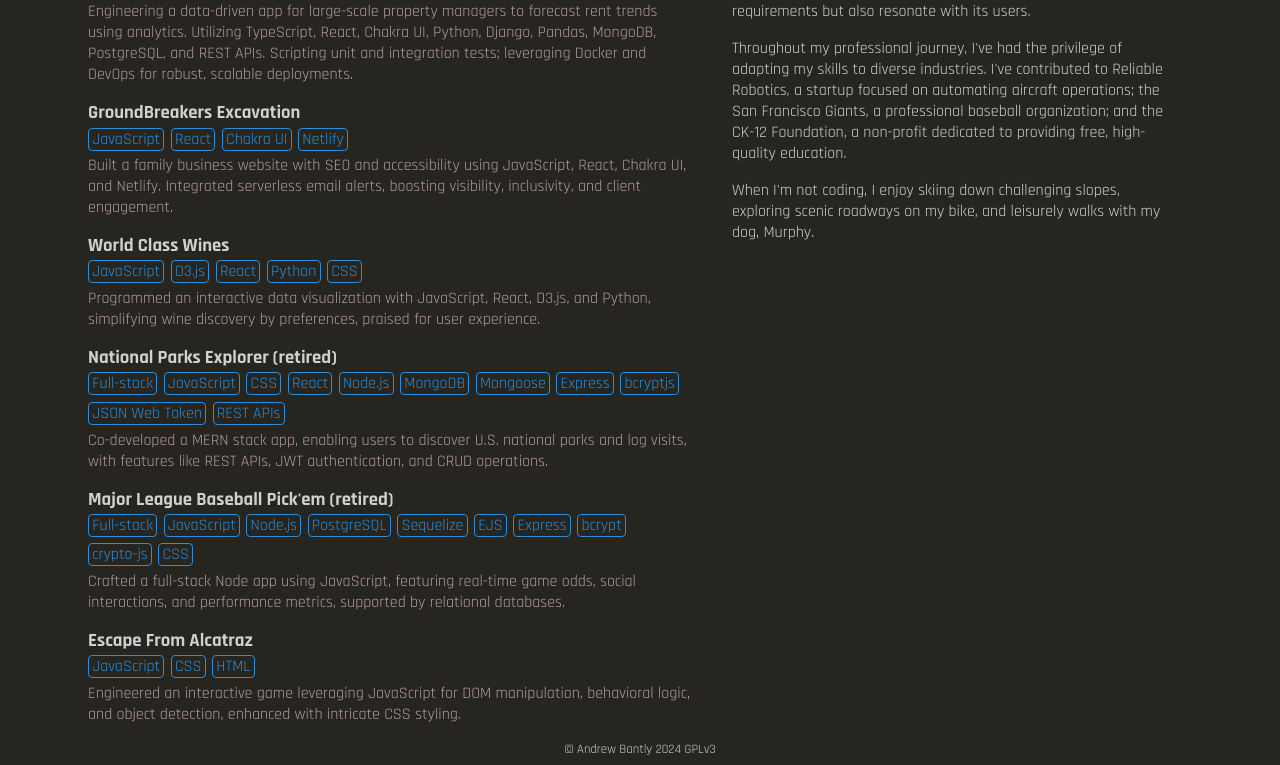
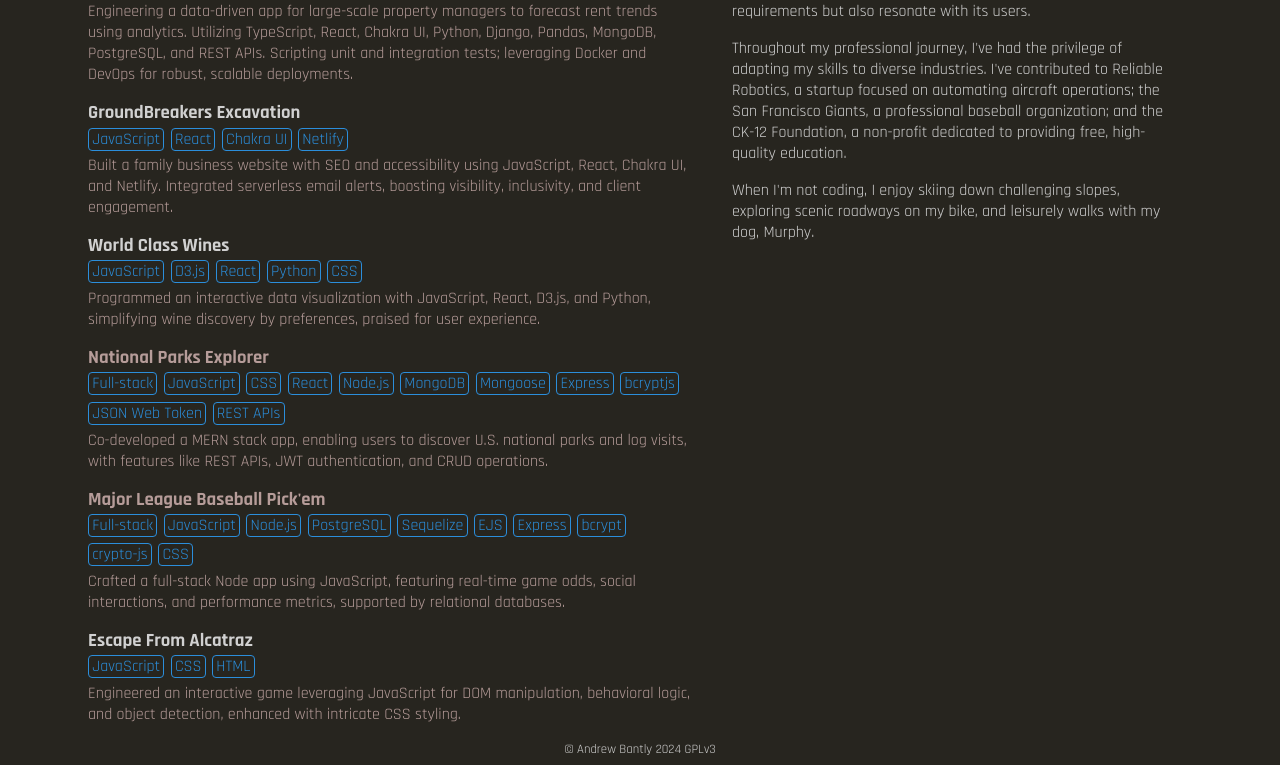
Before and after one commit to andrewbantly/portfolio, a Next.js app: page / in a window 1280 px wide. Shown: the part 574-1339 px from the top of the page. Built offline with nearby package versions, Linux system fonts and the light colour scheme.

Commit message:
project data structure update

```diff
--- a/components/Projects.js
+++ b/components/Projects.js
@@ -5,11 +5,12 @@ export default function Projects() {
 
     const projectList = myProjects.map((project, i) => {
         const techs = project.tools.map((tech, i) => {
-            return(
+            return (
                 <p key={`tech-key-${i}`} className={`${styles.technologies}`}>{tech}</p>
             )
         })
-        return(
+        if (project.active) {
+            return (
                 <div className={`${styles.column}`} key={`key=${i}`}>
                     <a href={project.link} target="_blank"><h3 className={`${styles.projectHeader}`}>{project.name}</h3></a>
                     <div className={`${styles.techContainer}`}>
@@ -18,8 +19,19 @@ export default function Projects() {
                     <p className={`${styles.projectDescription}`}>{project.description}</p>
                 </div>
             )
+        } else {
+            return (
+                <div className={`${styles.column}`} key={`key=${i}`}>
+                    <h3 className={`${styles.projectHeader}`}>{project.name}</h3>
+                    <div className={`${styles.techContainer}`}>
+                        {techs}
+                    </div>
+                    <p className={`${styles.projectDescription}`}>{project.description}</p>
+                </div>
+            )
+        }
     })
-            return(
+    return (
         <div className={`${styles.container}`}>
             <h2>Projects</h2>
             {projectList}
--- a/projectData.js
+++ b/projectData.js
@@ -3,38 +3,45 @@ const myProjects = [
         name: "SoBet",
         link: "https://sobet.io/",
         description: "As a Junior Developer at SoBet, I lead in the development and testing of new software, significantly accelerating feature rollouts and bug resolution timelines. My experience encompasses using PHP and Laravel for backend API solutions, with MySQL as the database of choice for all developments. On the front-end, I apply Vue.js and JavaScript to create intuitive user interfaces, while for mobile application development, I rely on TypeScript, React Native, and Redux for building robust solutions. Beyond the development work, I have authored comprehensive documentation to streamline the configuration of local environments, reducing setup time by 40%. Additionally, my efforts in enhancing user support have led to reductions in first reply and requester wait times by 1.1 and 1.2 hours, respectively.",
-        tools: ["PHP", "Laravel", "mySQL", "TypeScript", "React Native", "Redux", "Vue.js", "JavaScript"]
+        tools: ["PHP", "Laravel", "mySQL", "TypeScript", "React Native", "Redux", "Vue.js", "JavaScript"],
+        active: true,
     },
     {
         name: "LeasePeek (in progress)",
         link: "https://github.com/andrewbantly/leasepeek",
         description: "Engineering a data-driven app for large-scale property managers to forecast rent trends using analytics. Utilizing TypeScript, React, Chakra UI, Python, Django, Pandas, MongoDB, PostgreSQL, and REST APIs. Scripting unit and integration tests; leveraging Docker and DevOps for robust, scalable deployments.",
-        tools: ["TypeScript", "React", "Chakra UI", "Python", "Django", "Pandas", "MongoDB", "PostgreSQL", "REST APIs", "JSON Web Token", "ApexCharts.js", "Coverage.py", "Docker"]
+        tools: ["TypeScript", "React", "Chakra UI", "Python", "Django", "Pandas", "MongoDB", "PostgreSQL", "REST APIs", "JSON Web Token", "ApexCharts.js", "Coverage.py", "Docker"],
+        active: true,
     }, {
         name: "GroundBreakers Excavation",
         link: "https://groundbreakersexcavation.com/",
         description: "Built a family business website with SEO and accessibility using JavaScript, React, Chakra UI, and Netlify. Integrated serverless email alerts, boosting visibility, inclusivity, and client engagement.",
-        tools: ["JavaScript", "React", "Chakra UI", "Netlify"]
+        tools: ["JavaScript", "React", "Chakra UI", "Netlify"],
+        active: true,
     }, {
         name: "World Class Wines",
         link: "https://andrewbantly.github.io/world-class-wines/",
         description: "Programmed an interactive data visualization with JavaScript, React, D3.js, and Python, simplifying wine discovery by preferences, praised for user experience.",
-        tools: ["JavaScript", "D3.js", "React", "Python", "CSS"]
+        tools: ["JavaScript", "D3.js", "React", "Python", "CSS"],
+        active: true,
     }, {
-        name: "National Parks Explorer (retired)",
+        name: "National Parks Explorer",
         link: "https://nps-explorer.netlify.app/",
         description: "Co-developed a MERN stack app, enabling users to discover U.S. national parks and log visits, with features like REST APIs, JWT authentication, and CRUD operations.",
-        tools: ["Full-stack", "JavaScript", "CSS", "React", "Node.js","MongoDB", "Mongoose", "Express", "bcryptjs", "JSON Web Token", "REST APIs"]
+        tools: ["Full-stack", "JavaScript", "CSS", "React", "Node.js","MongoDB", "Mongoose", "Express", "bcryptjs", "JSON Web Token", "REST APIs"],
+        active: false,
     }, {
-        name: "Major League Baseball Pick'em (retired)",
+        name: "Major League Baseball Pick'em",
         link: "https://pickem.herokuapp.com/",
         description: "Crafted a full-stack Node app using JavaScript, featuring real-time game odds, social interactions, and performance metrics, supported by relational databases.",
-        tools: ["Full-stack", "JavaScript", "Node.js","PostgreSQL", "Sequelize", "EJS", "Express", "bcrypt", "crypto-js", "CSS"]
+        tools: ["Full-stack", "JavaScript", "Node.js","PostgreSQL", "Sequelize", "EJS", "Express", "bcrypt", "crypto-js", "CSS"],
+        active: false,
     }, {
         name: "Escape From Alcatraz",
         link: "https://andrewbantly.github.io/Escape-From-Alcatraz/",
         description: "Engineered an interactive game leveraging JavaScript for DOM manipulation, behavioral logic, and object detection, enhanced with intricate CSS styling.",
-        tools: ["JavaScript", "CSS", "HTML"]
+        tools: ["JavaScript", "CSS", "HTML"],
+        active: true,
     }
 ]
 
```
Lines whose indentation alone changed are shown as unchanged.
